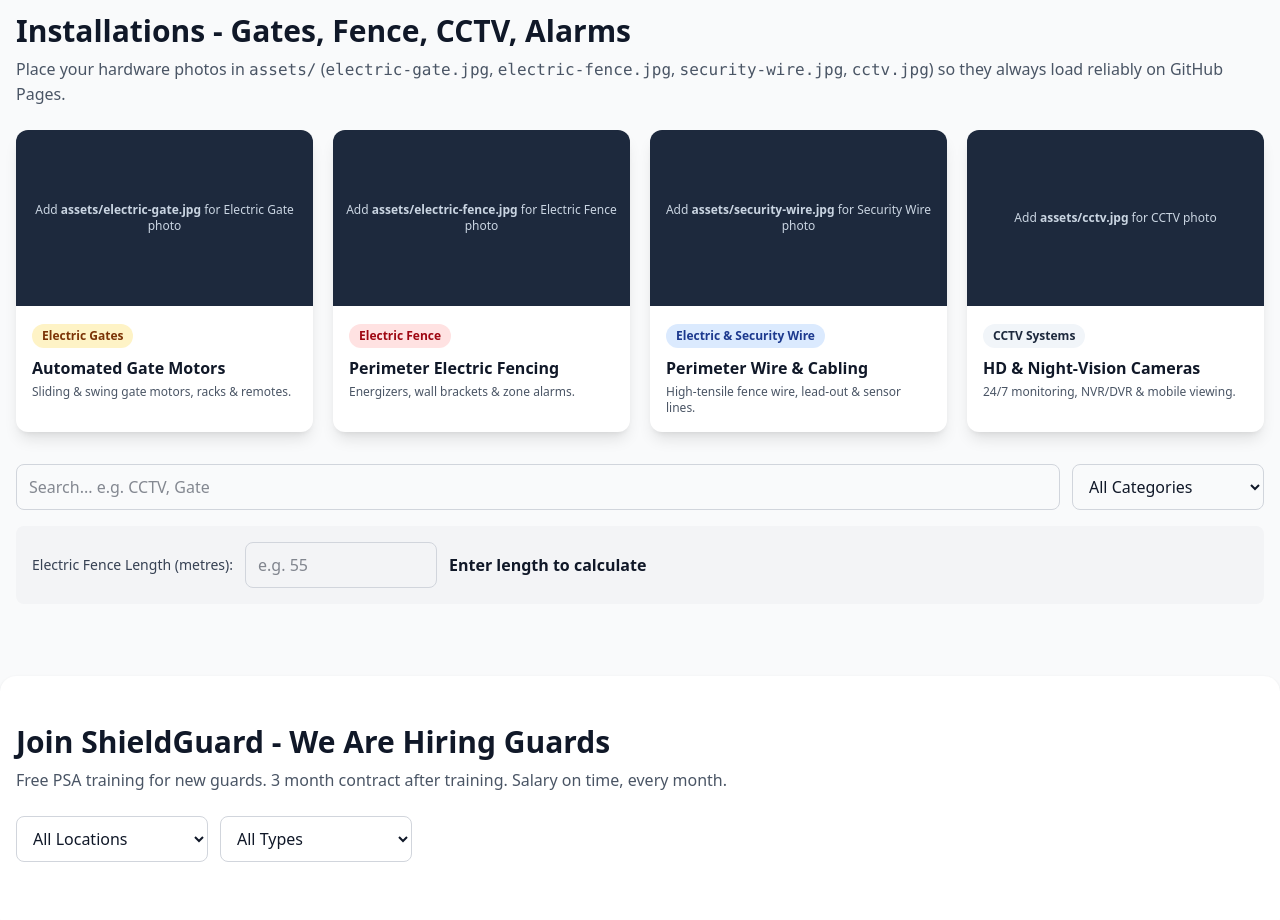
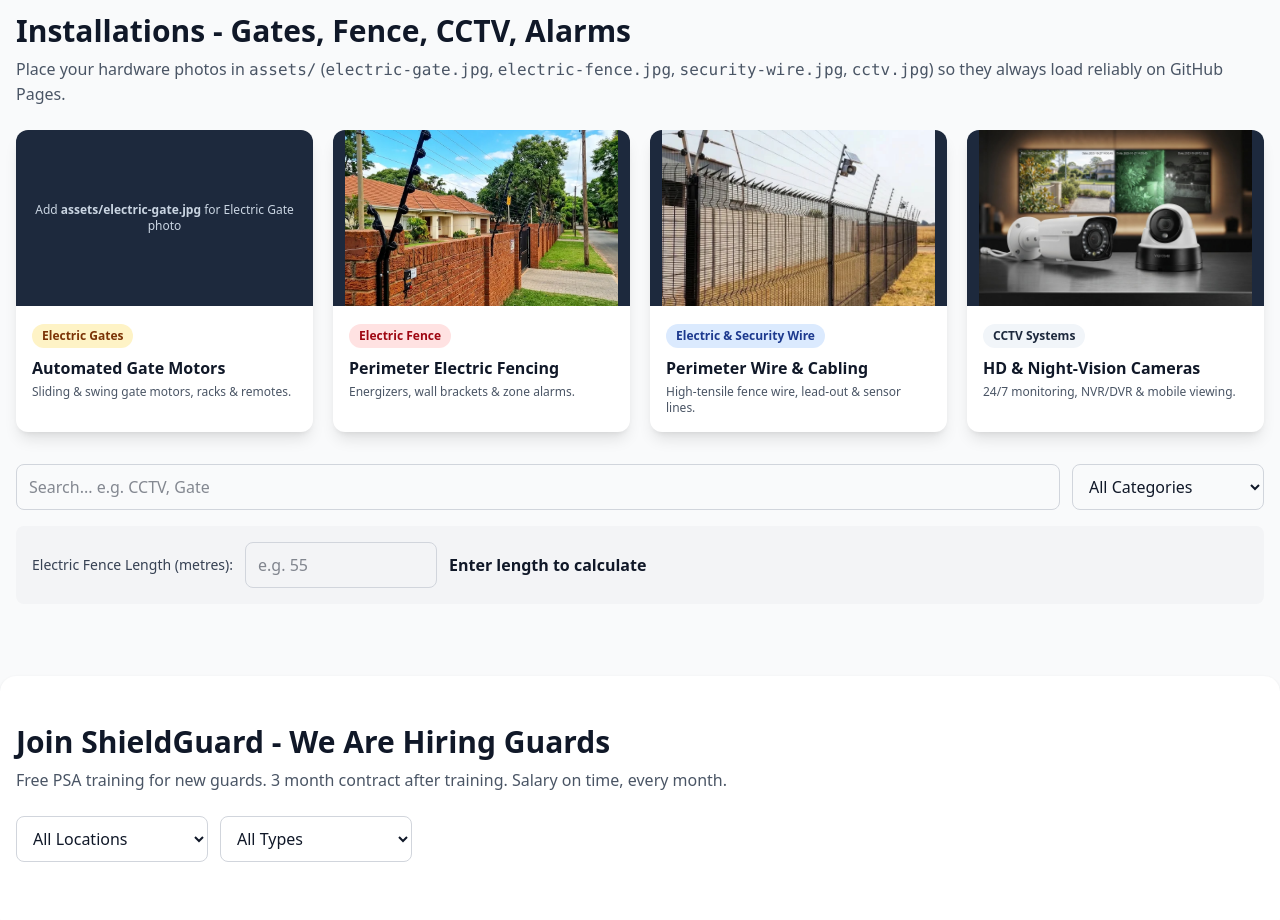
Before and after one commit to Munashe270891/shieldguard, a plain HTML site: page index.html in a window 1280 px wide. Shown: the part 1620-2540 px from the top of the page. Drawn offline with nearby package versions, Linux system fonts and the light colour scheme.

Commit message:
Update index.html

```diff
--- a/index.html
+++ b/index.html
@@ -208,12 +208,12 @@
         <figure class="card">
           <div class="h-44 w-full bg-slate-800 flex items-center justify-center text-slate-300 text-xs p-3 text-center">
             <img
-              src="assets/electric-fence.jpg"
+              src="images/electric-fence.WEBP"
               alt="Perimeter electric fence mounted along boundary wall"
               class="h-44 w-full object-cover"
               onerror="this.style.display='none'; this.nextElementSibling.classList.remove('hidden');"
             >
-            <span class="hidden">Add <strong>assets/electric-fence.jpg</strong> for Electric Fence photo</span>
+            <span class="hidden">Add <strong>images/electric-fence.WEBP</strong> for Electric Fence photo</span>
           </div>
           <figcaption class="p-4">
             <span class="badge bg-red-100 text-red-800 mb-2">Electric Fence</span>
@@ -225,12 +225,12 @@
         <figure class="card">
           <div class="h-44 w-full bg-slate-800 flex items-center justify-center text-slate-300 text-xs p-3 text-center">
             <img
-              src="assets/security-wire.jpg"
+              src="images/perimeter-fence.WEBP"
               alt="High-tensile security wire and perimeter cabling"
               class="h-44 w-full object-cover"
               onerror="this.style.display='none'; this.nextElementSibling.classList.remove('hidden');"
             >
-            <span class="hidden">Add <strong>assets/security-wire.jpg</strong> for Security Wire photo</span>
+            <span class="hidden">Add <strong>images/perimeter-fence.WEBP</strong> for Security Wire photo</span>
           </div>
           <figcaption class="p-4">
             <span class="badge bg-blue-100 text-blue-900 mb-2">Electric &amp; Security Wire</span>
@@ -242,12 +242,12 @@
         <figure class="card">
           <div class="h-44 w-full bg-slate-800 flex items-center justify-center text-slate-300 text-xs p-3 text-center">
             <img
-              src="assets/cctv.jpg"
+              src="images/cctv.jpg"
               alt="Outdoor CCTV surveillance camera"
               class="h-44 w-full object-cover"
               onerror="this.style.display='none'; this.nextElementSibling.classList.remove('hidden');"
             >
-            <span class="hidden">Add <strong>assets/cctv.jpg</strong> for CCTV photo</span>
+            <span class="hidden">Add <strong>images/cctv.jpg</strong> for CCTV photo</span>
           </div>
           <figcaption class="p-4">
             <span class="badge bg-slate-100 text-slate-800 dark:bg-slate-700 dark:text-slate-100 mb-2">CCTV Systems</span>
```
